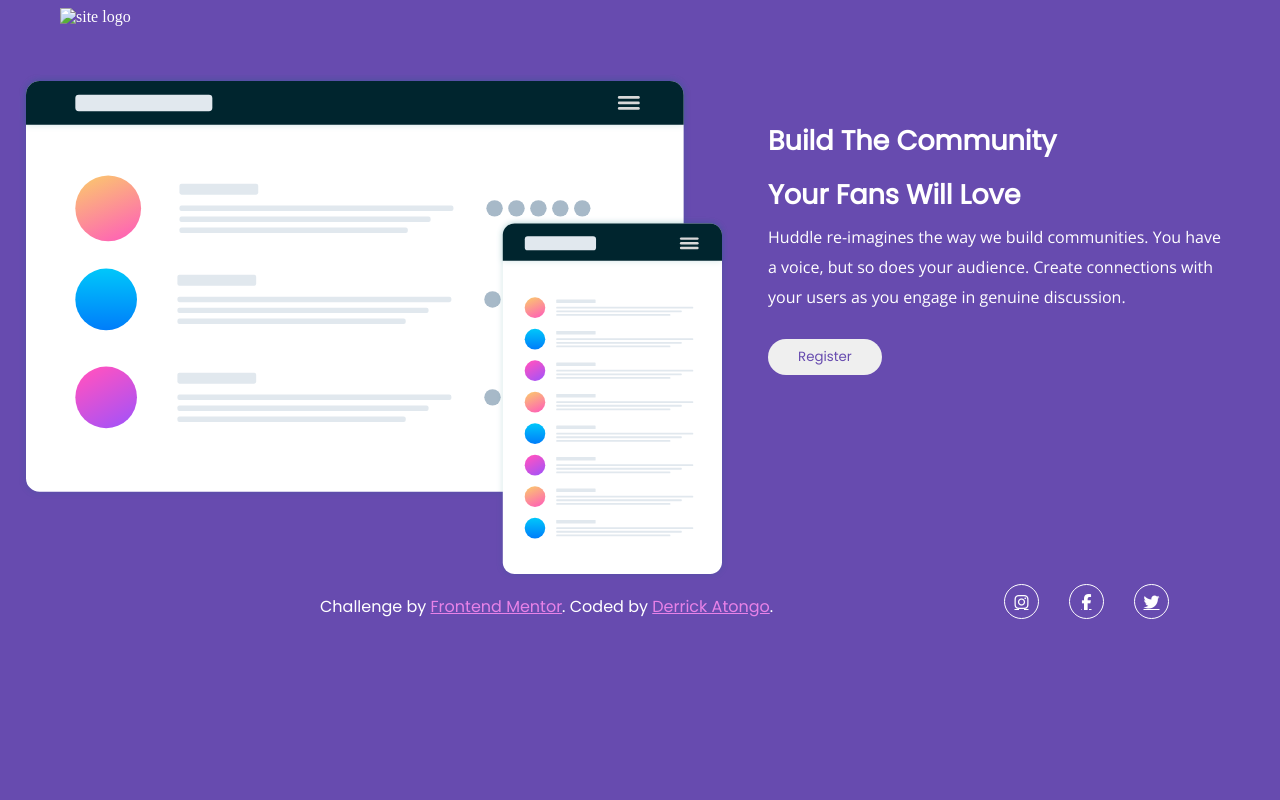
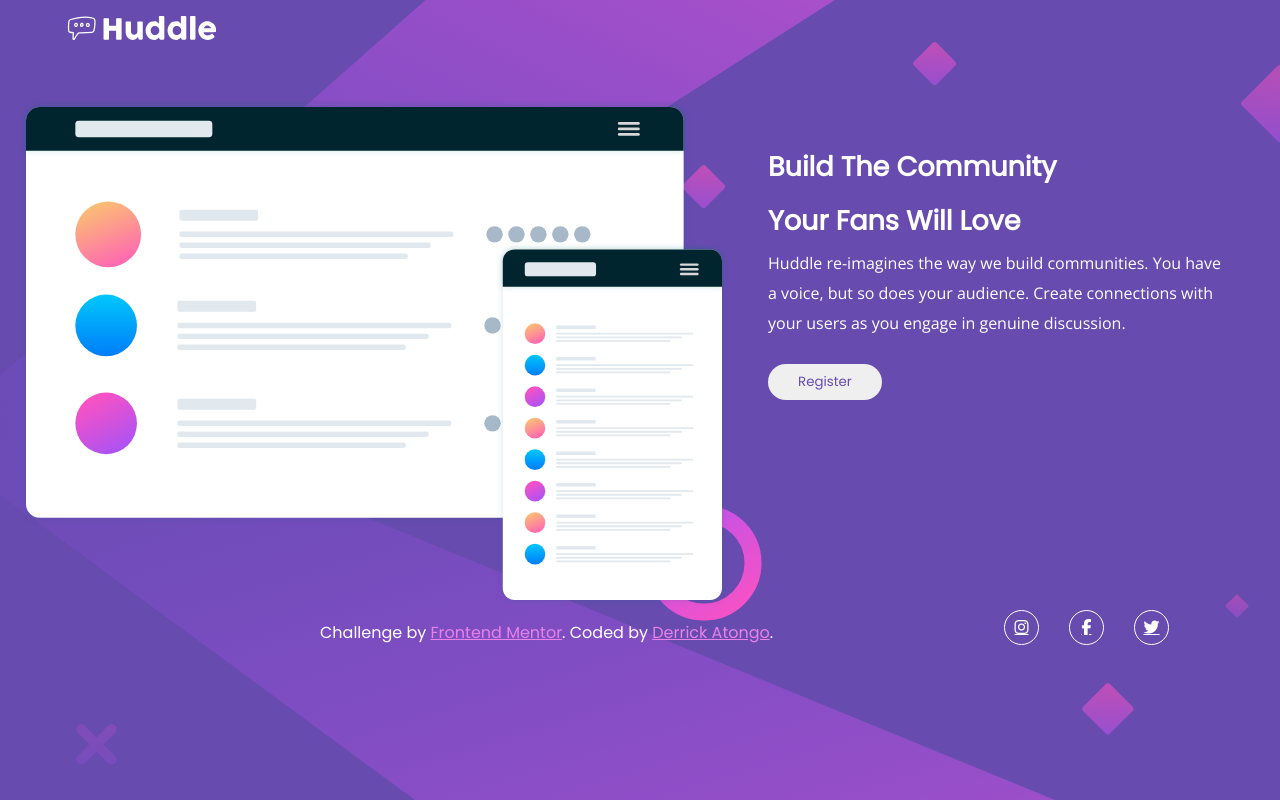
Before and after one commit to Odari-D/Frontend-Mentor-Solution-1, a plain HTML site: page index.html in a window 1280 px wide. Drawn offline with nearby package versions, Linux system fonts and the light colour scheme; the site is published under a folder, as on GitHub Pages, so addresses that start at the root find nothing.

Commit message:
changed the image path

```diff
--- a/index.html
+++ b/index.html
@@ -12,7 +12,7 @@
   <div class="container">
     <header>
       <nav class="navigation"  >
-        <img src="/images/logo.svg" alt="site logo">
+        <img src="images/logo.svg" alt="site logo">
       </nav>
     </header>
     <main>
--- a/style.css
+++ b/style.css
@@ -15,7 +15,7 @@ margin-bottom: 40px;
 body{
     height: auto;
     max-width: 1440px;
-    background-image: url(/images/bg-desktop.svg);
+    background-image: url(images/bg-desktop.svg);
     background-color:hsl(257, 40%, 49%) ;
     background-attachment: fixed;
     background-size: cover;
```
Also changed, not shown: images/desktop-design.jpg (added), 1 other file.
